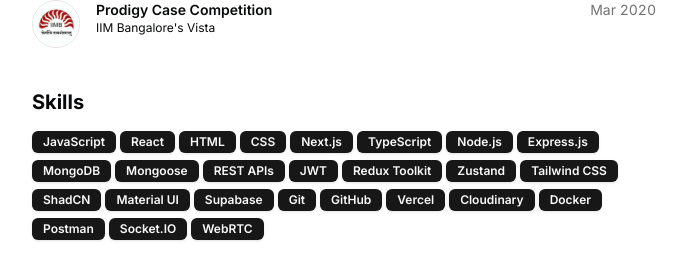
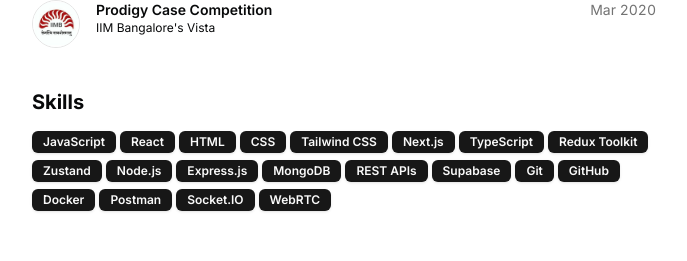
Before and after one commit to vardaan-bhatia/Vardaan-Portfolio, a Next.js app: page / in a window 1280 px wide. Shown: the part 1280-1541 px from the top of the page, without its empty margins (296-983 px from the left). Built offline with nearby package versions, Linux system fonts and the light colour scheme.

Commit message:
skills change

```diff
--- a/src/data/resume.tsx
+++ b/src/data/resume.tsx
@@ -15,24 +15,18 @@
     "React",
     "HTML",
     "CSS",
+    "Tailwind CSS",
     "Next.js",
     "TypeScript",
+    "Redux Toolkit",
+    "Zustand",
     "Node.js",
     "Express.js",
     "MongoDB",
-    "Mongoose",
     "REST APIs",
-    "JWT",
-    "Redux Toolkit",
-    "Zustand",
-    "Tailwind CSS",
-    "ShadCN",
-    "Material UI",
     "Supabase",
     "Git",
     "GitHub",
-    "Vercel",
-    "Cloudinary",
     "Docker",
     "Postman",
     "Socket.IO",
```
